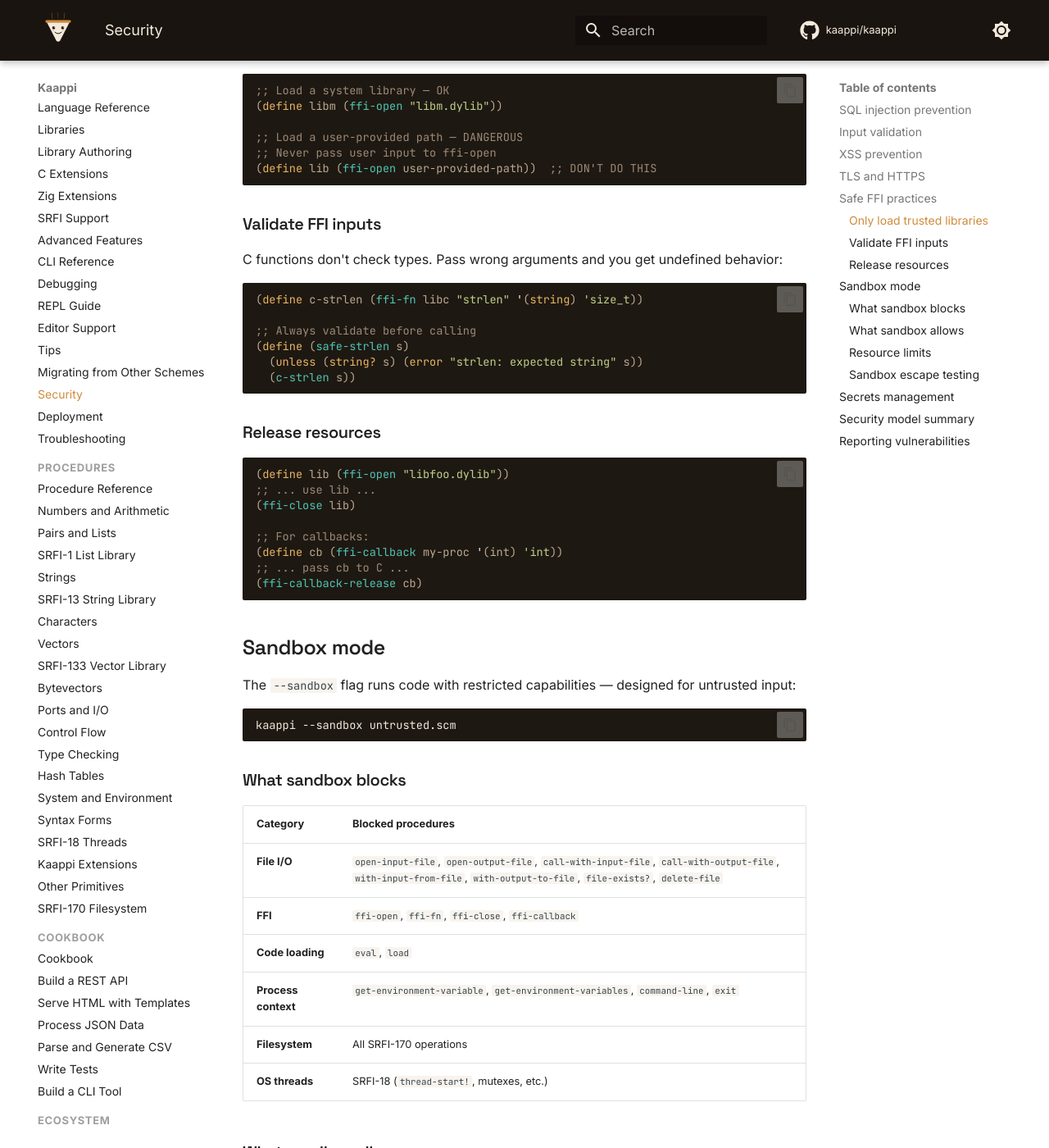
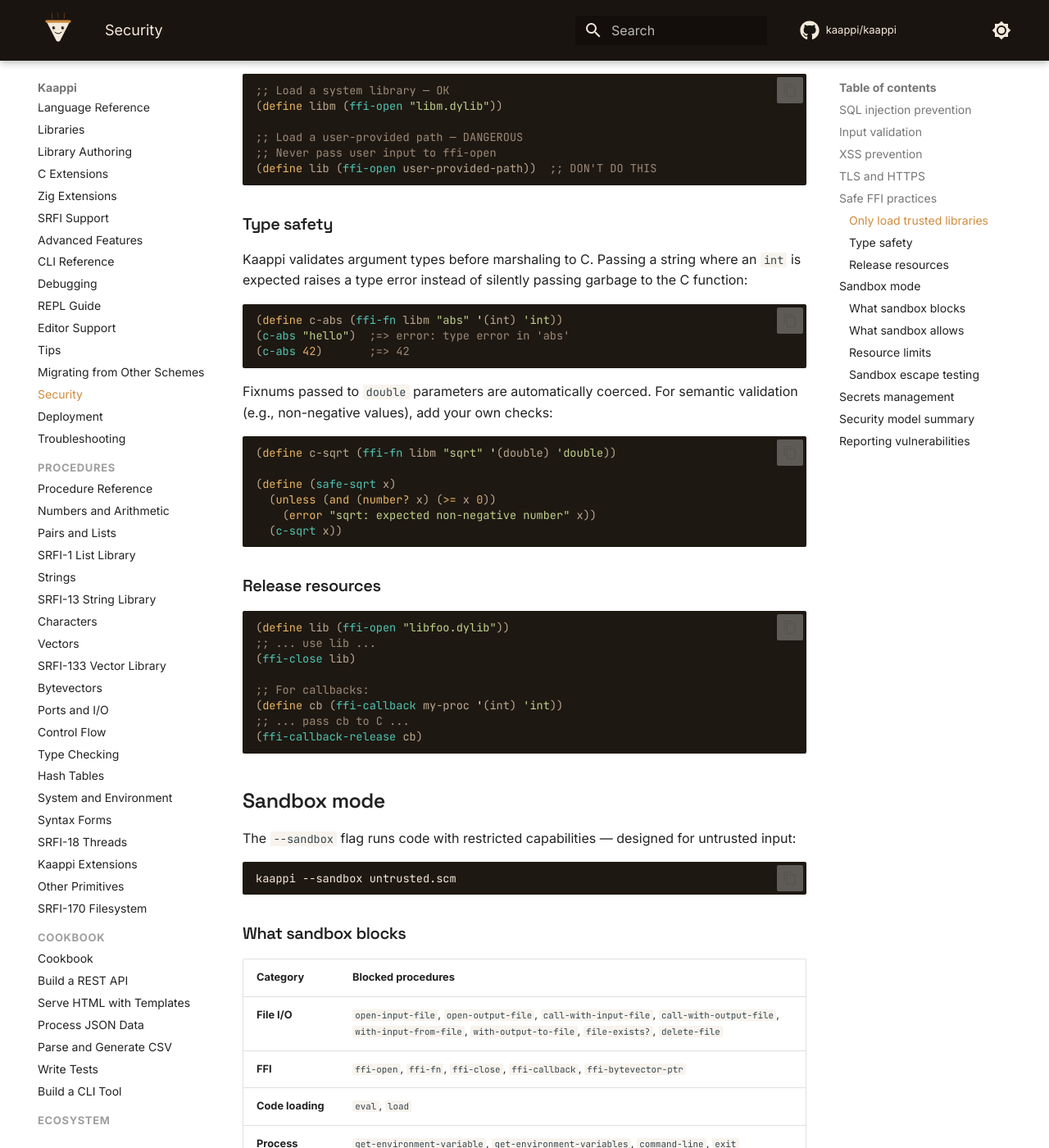
Before and after one commit to kaappi/kaappi.github.io, an MkDocs documentation site: the page built from docs/guide/security.md, in a window 1280 px wide and 1400 px high, scrolled down 2634 px. Shown: the whole window at 82% size. Built offline with MkDocs 1.6.1 and Material for MkDocs 9.7.7, drawn with Linux system fonts in a browser that asks for light colours; comment, search, counter and statistics services are not loaded; some of the changed text lies outside the part shown.

Commit message:
Update security docs for FFI type validation and sandbox changes
- FFI now validates argument types before C marshaling; updated guidance
  from "always validate manually" to explain built-in type checks
- Added ffi-bytevector-ptr to sandbox blocked procedures table
- Updated escape test count from 31 to 36

Co-Authored-By: Claude Opus 4.6 (1M context) <noreply@anthropic.com>

````diff
--- a/docs/guide/security.md
+++ b/docs/guide/security.md
@@ -133,18 +133,28 @@ boundary:
 (define lib (ffi-open user-provided-path))  ;; DON'T DO THIS
 ```
 
-### Validate FFI inputs
+### Type safety
 
-C functions don't check types. Pass wrong arguments and you get undefined
-behavior:
+Kaappi validates argument types before marshaling to C. Passing a string
+where an `int` is expected raises a type error instead of silently passing
+garbage to the C function:
 
 ```scheme
-(define c-strlen (ffi-fn libc "strlen" '(string) 'size_t))
+(define c-abs (ffi-fn libm "abs" '(int) 'int))
+(c-abs "hello")  ;=> error: type error in 'abs'
+(c-abs 42)       ;=> 42
+```
 
-;; Always validate before calling
-(define (safe-strlen s)
-  (unless (string? s) (error "strlen: expected string" s))
-  (c-strlen s))
+Fixnums passed to `double` parameters are automatically coerced. For
+semantic validation (e.g., non-negative values), add your own checks:
+
+```scheme
+(define c-sqrt (ffi-fn libm "sqrt" '(double) 'double))
+
+(define (safe-sqrt x)
+  (unless (and (number? x) (>= x 0))
+    (error "sqrt: expected non-negative number" x))
+  (c-sqrt x))
 ```
 
 ### Release resources
@@ -174,7 +184,7 @@ kaappi --sandbox untrusted.scm
 | Category | Blocked procedures |
 |----------|-------------------|
 | **File I/O** | `open-input-file`, `open-output-file`, `call-with-input-file`, `call-with-output-file`, `with-input-from-file`, `with-output-to-file`, `file-exists?`, `delete-file` |
-| **FFI** | `ffi-open`, `ffi-fn`, `ffi-close`, `ffi-callback` |
+| **FFI** | `ffi-open`, `ffi-fn`, `ffi-close`, `ffi-callback`, `ffi-bytevector-ptr` |
 | **Code loading** | `eval`, `load` |
 | **Process context** | `get-environment-variable`, `get-environment-variables`, `command-line`, `exit` |
 | **Filesystem** | All SRFI-170 operations |
````
Also changed, not shown: other parts of docs/guide/security.md (+1 -1 lines).
